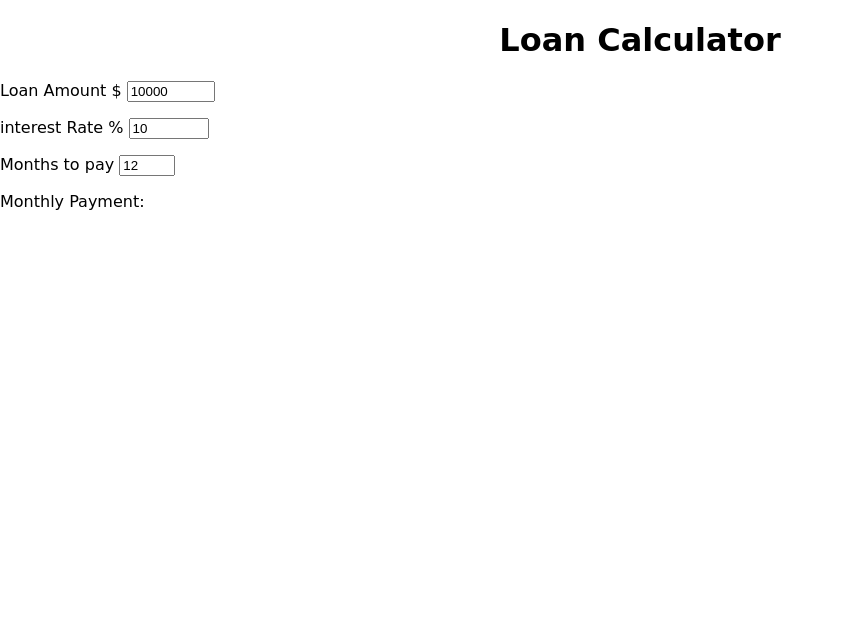
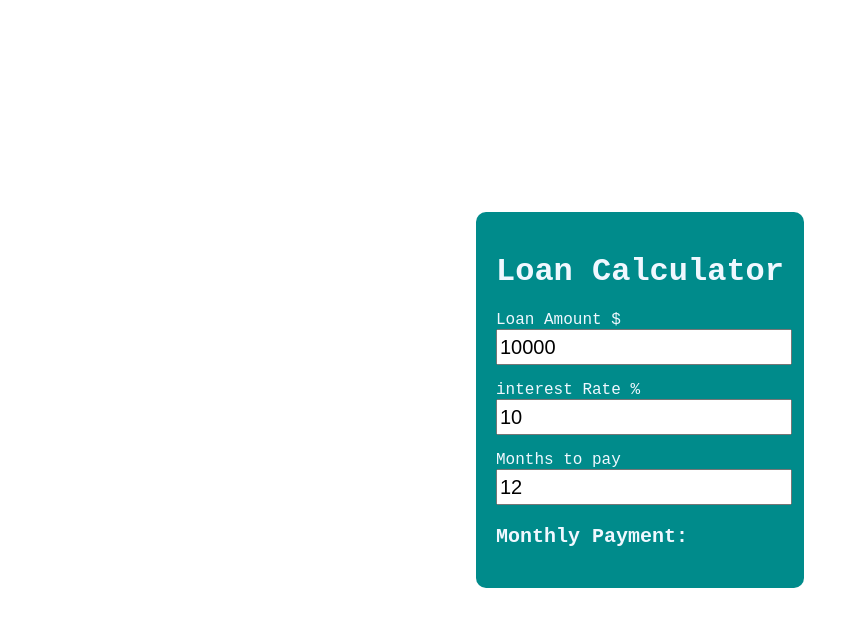
Before and after one commit to plongrotha/Project-Javascript, a plain HTML site: page LoadCalculator/index.html in a window 1280 px wide. Shown: the whole page, without its empty margins (0-866 px from the left). Drawn offline with Linux system fonts and the light colour scheme; files that its build step writes are made by us from their sources.

Commit message:
finished

```diff
--- a/LoadCalculator/css.css
+++ b/LoadCalculator/css.css
@@ -0,0 +1,25 @@
+body {
+  padding: 0;
+  margin: 0;
+  display: flex;
+  height: 100vh;
+  justify-content: center;
+  align-items: center;
+  font-family: "Courier New", Courier, monospace;
+}
+.container {
+  background-color: darkcyan;
+  color: aliceblue;
+  padding: 20px;
+  border-radius: 10px;
+}
+.input {
+  width: 100%;
+  font-size: 20px;
+  height: 30px;
+  outline: none;
+}
+.payment{
+  font-weight: 600;
+  font-size: 20px;
+}
--- a/LoadCalculator/index.html
+++ b/LoadCalculator/index.html
@@ -4,14 +4,16 @@
     <meta charset="UTF-8" />
     <meta name="viewport" content="width=device-width, initial-scale=1.0" />
     <title>Loan Calculator</title>
-    <link rel="stylesheet" href="style.css">
+    <link rel="stylesheet" href="./css.css" />
   </head>
   <body>
-    <div>
+    <div class="container">
       <h1>Loan Calculator</h1>
       <p>
         Loan Amount $
         <input
+          onchange="calculateLoan()"
+          class="input"
           type="number"
           id="loan-amount"
           min="1"
@@ -22,6 +24,8 @@
       <p>
         interest Rate %
         <input
+          onchange="calculateLoan()"
+          class="input"
           type="number"
           id="interest-rate"
           min="0"
@@ -32,9 +36,18 @@
       </p>
       <p>
         Months to pay
-        <input type="number" id="month-pay" min="6" max="48" value="12" />
+        <input
+          onchange="calculateLoan()"
+          class="input"
+          type="number"
+          onchange="calculateLoan()"
+          id="month-pay"
+          min="6"
+          max="48"
+          value="12"
+        />
       </p>
-      <p>Monthly Payment:</p>
+      <p class="payment" id="payment">Monthly Payment:</p>
     </div>
     <script src="./js.js"></script>
   </body>
--- a/LoadCalculator/js.js
+++ b/LoadCalculator/js.js
@@ -0,0 +1,12 @@
+function calculateLoan() {
+  loanAmountValue = document.getElementById("loan-amount").value;
+  interestRateValue = document.getElementById("interest-rate").value;
+  monthstopayValue = document.getElementById("month-pay").value;
+
+  interest = (loanAmountValue * (interestRateValue * 0.01)) / monthstopayValue;
+  monhtlypayment = (loanAmountValue / monthstopayValue + interest).toFixed(2);
+
+  document.getElementById("payment").innerHTML = `
+  Monthly Payment: ${monhtlypayment}
+  `;
+}
```
